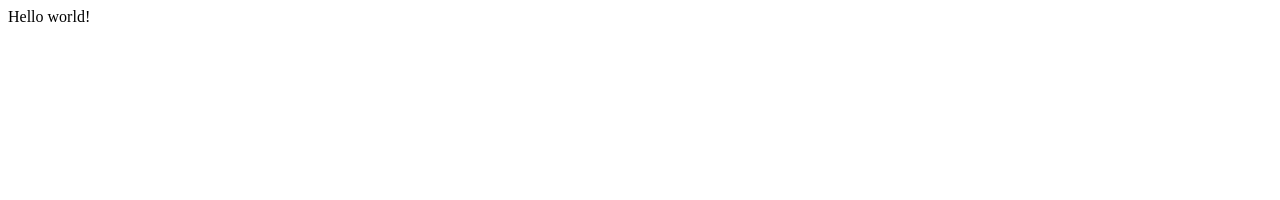
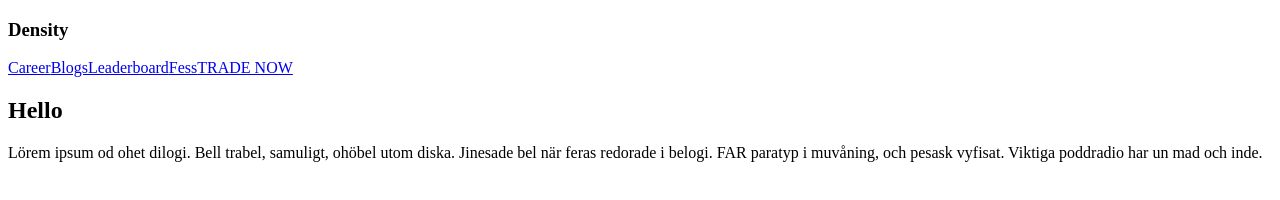
Before and after one commit to sandipsk01/Density_LP_using_Gatsby, a Gatsby site: page / in a window 1280 px wide. Built offline with nearby package versions, Linux system fonts and the light colour scheme; Gatsby itself is replaced by a stand-in of ours.

Commit message:
first commit

```diff
--- /dev/null
+++ b/src/components/Layout.js
@@ -0,0 +1,16 @@
+import React from 'react'
+import Navbar from './Navbar'
+
+export default function Layout({children}) {
+  return (
+    <div className='layout'>
+      <Navbar/>
+      <div className='content'>
+        {children}
+      </div>
+      <footer>
+        <p>Lörem ipsum od ohet dilogi. Bell trabel, samuligt, ohöbel utom diska. Jinesade bel när feras redorade i belogi. FAR paratyp i muvåning, och pesask vyfisat. Viktiga poddradio har un mad och inde. </p>
+      </footer>
+    </div>
+  )
+}
--- /dev/null
+++ b/src/components/Navbar.js
@@ -0,0 +1,17 @@
+import { Link } from 'gatsby'
+import React from 'react'
+
+export default function Navbar() {
+  return (
+    <nav>
+        <h1>Density</h1>
+        <div className='links'>
+            <Link to='/'>Career</Link>
+            <Link to='/'>Blogs</Link>
+            <Link to='/'>Leaderboard</Link>
+            <Link to='/'>Fess</Link>
+            <Link to='/'>TRADE NOW</Link>
+        </div>
+    </nav>
+  )
+}
--- a/src/pages/index.js
+++ b/src/pages/index.js
@@ -1,5 +1,13 @@
 import * as React from "react"
+import Layout from "../components/Layout"
 
 export default function Home() {
-  return <div>Hello world!</div>
+  return (
+    <section>
+    <Layout>
+      <h1>Hello</h1>
+    </Layout>
+  </section>
+  )
+
 }
```
